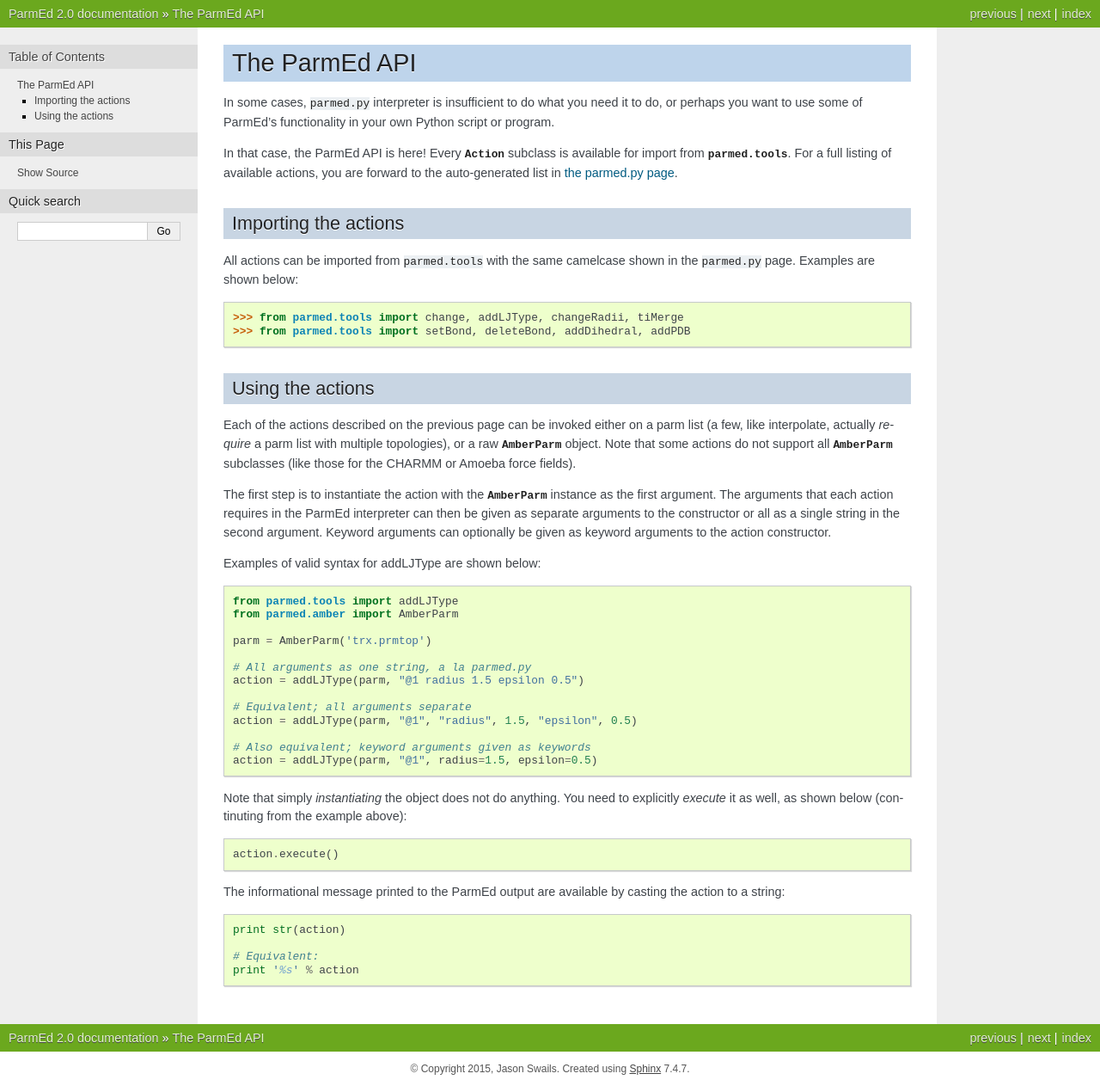
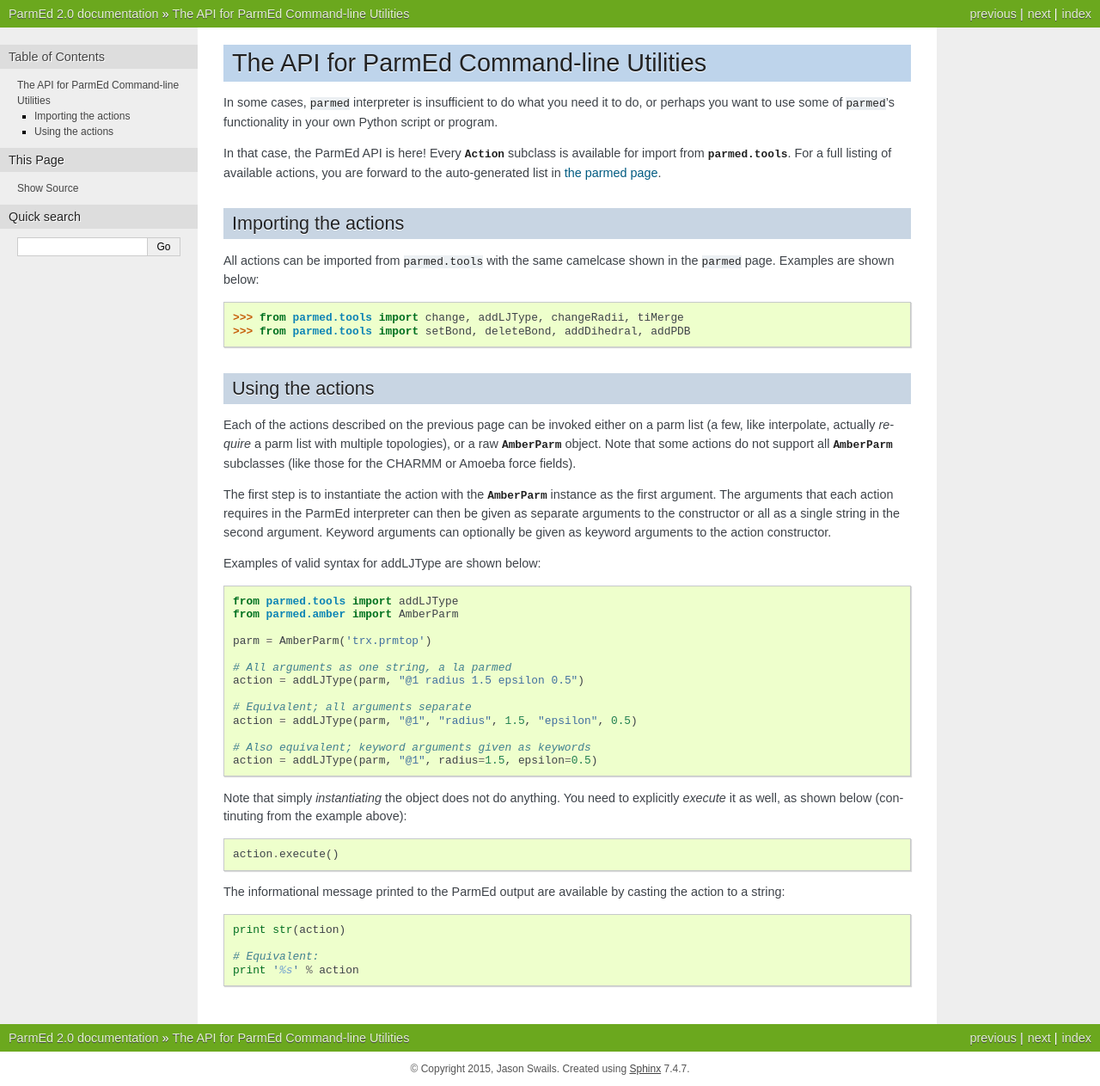
Before and after one commit to ParmEd/ParmEd, a Sphinx documentation site: the page built from doc/parmed_api.rst, in a window 1280 px wide. Shown: the whole page at 86% size. Built offline with Sphinx 7.4.7, drawn with Linux system fonts in a browser that asks for light colours.

Commit message:
Clarify some docs.

```diff
--- a/doc/index.rst
+++ b/doc/index.rst
@@ -15,7 +15,7 @@
 
 There are two parts to ParmEd -- the Python API that exposes the core classes
 used in its modeling capabilities, and two front-end Python programs
-(``parmed.py`` and its GUI counterpart, ``xparmed.py``) that make use of the
+(``parmed`` and its GUI counterpart, ``xparmed``) that make use of the
 ParmEd API to allow rapid prototyping and parameter-topology modifications for
 use in molecular simulations.
 
@@ -170,7 +170,7 @@
    The CHARMM file classes <charmm>
    The GROMACS file classes <gromacs>
    PyRosetta Integration <rosetta>
-   Using the ParmEd programs (``parmed.py`` and ``xparmed.py``) <parmed>
+   Using the ParmEd programs (``parmed`` and ``xparmed``) <parmed>
    The ParmEd API <parmed_api>
    OpenMM Functionality <openmm>
 
--- a/doc/parmed_api.rst
+++ b/doc/parmed_api.rst
@@ -1,20 +1,20 @@
-The ParmEd API
-==============
+The API for ParmEd Command-line Utilities
+=========================================
 
-In some cases, ``parmed.py`` interpreter is insufficient to do what you need it
-to do, or perhaps you want to use some of ParmEd's functionality in your own
+In some cases, ``parmed`` interpreter is insufficient to do what you need it
+to do, or perhaps you want to use some of ``parmed``'s functionality in your own
 Python script or program.
 
 In that case, the ParmEd API is here! Every :class:`Action
 <parmed.tools.actions.Action>` subclass is available for import from
 :mod:`parmed.tools`. For a full listing of available actions, you are forward to
-the auto-generated list in :doc:`the parmed.py page <parmed>`.
+the auto-generated list in :doc:`the parmed page <parmed>`.
 
 Importing the actions
 ---------------------
 
 All actions can be imported from ``parmed.tools`` with the same camelcase shown
-in the ``parmed.py`` page. Examples are shown below::
+in the ``parmed`` page. Examples are shown below::
 
     >>> from parmed.tools import change, addLJType, changeRadii, tiMerge
     >>> from parmed.tools import setBond, deleteBond, addDihedral, addPDB
@@ -43,7 +43,7 @@
 
     parm = AmberParm('trx.prmtop')
 
-    # All arguments as one string, a la parmed.py
+    # All arguments as one string, a la parmed
     action = addLJType(parm, "@1 radius 1.5 epsilon 0.5")
 
     # Equivalent; all arguments separate
```
